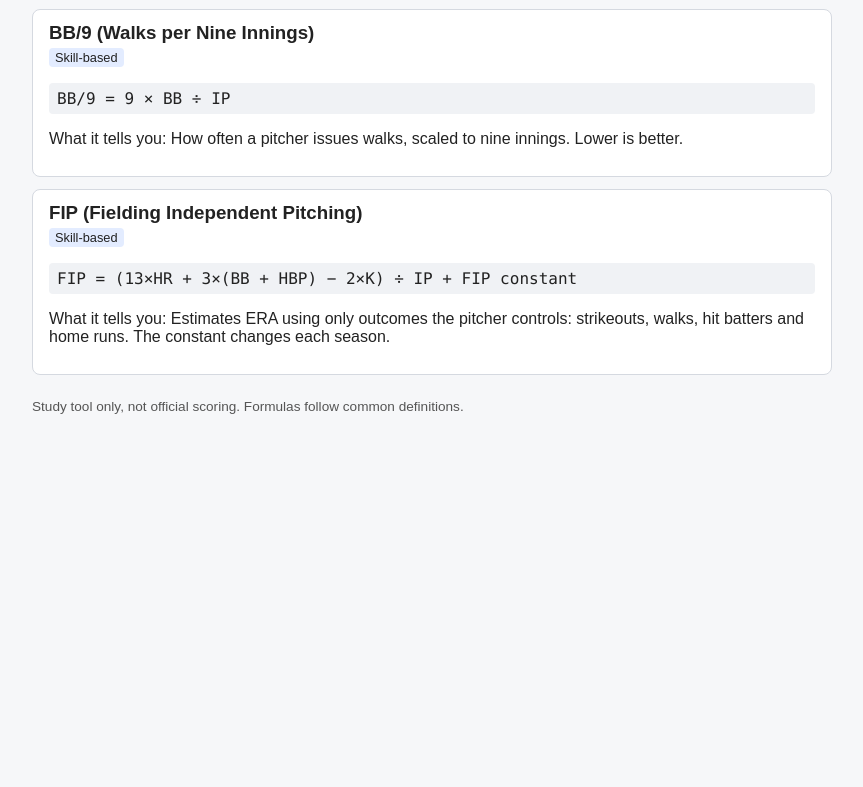
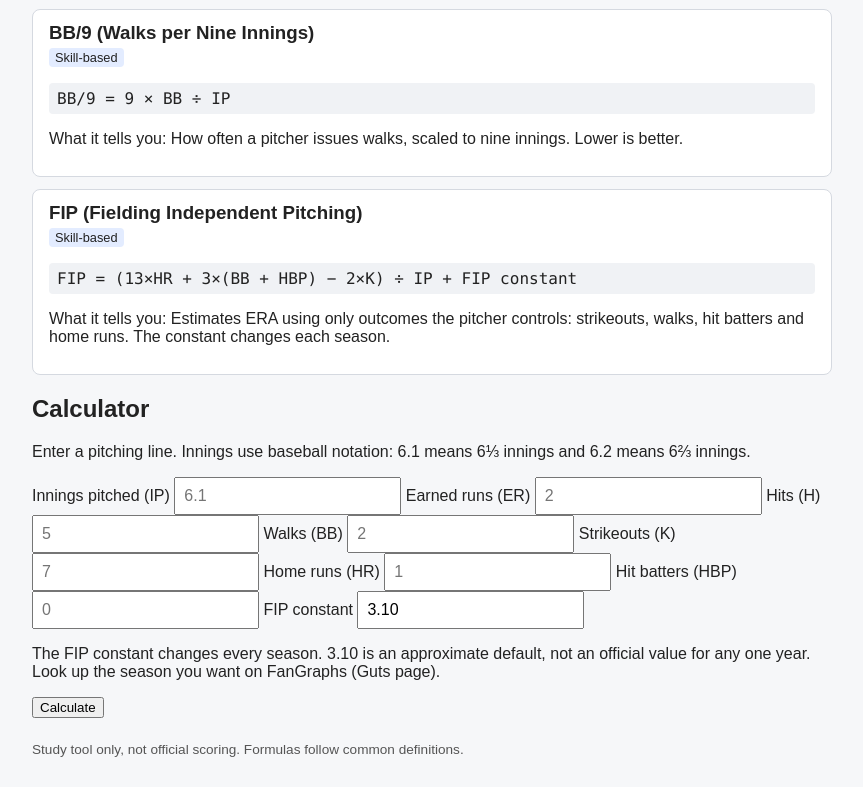
Before and after one commit to donovanhughes10/pitching-stats-helper, a plain HTML site: page index.html in a window 1280 px wide. Shown: the part 795-1582 px from the top of the page, without its empty margins (208-1071 px from the left). Before the commit the page ends 1239 px from the top, so only its background shows below. Drawn offline with Linux system fonts and the light colour scheme.

Commit message:
Add calculator section with input fields

```diff
--- a/index.html
+++ b/index.html
@@ -29,6 +29,43 @@
       <p id="count" aria-live="polite"></p>
       <div id="stat-list"></div>
     </section>
+
+    <section id="calculator">
+      <h2>Calculator</h2>
+      <p class="hint">Enter a pitching line. Innings use baseball notation: 6.1 means 6⅓ innings and 6.2 means 6⅔ innings.</p>
+      <form id="calc-form" novalidate>
+        <div class="calc-grid">
+          <label>Innings pitched (IP)
+            <input id="ip" type="text" inputmode="decimal" placeholder="6.1">
+          </label>
+          <label>Earned runs (ER)
+            <input id="er" type="text" inputmode="numeric" placeholder="2">
+          </label>
+          <label>Hits (H)
+            <input id="h" type="text" inputmode="numeric" placeholder="5">
+          </label>
+          <label>Walks (BB)
+            <input id="bb" type="text" inputmode="numeric" placeholder="2">
+          </label>
+          <label>Strikeouts (K)
+            <input id="k" type="text" inputmode="numeric" placeholder="7">
+          </label>
+          <label>Home runs (HR)
+            <input id="hr" type="text" inputmode="numeric" placeholder="1">
+          </label>
+          <label>Hit batters (HBP)
+            <input id="hbp" type="text" inputmode="numeric" placeholder="0">
+          </label>
+          <label>FIP constant
+            <input id="fip-constant" type="text" inputmode="decimal" value="3.10">
+          </label>
+        </div>
+        <p class="hint">The FIP constant changes every season. 3.10 is an approximate default, not an official value for any one year. Look up the season you want on FanGraphs (Guts page).</p>
+        <button type="submit">Calculate</button>
+      </form>
+      <p id="calc-error" class="error" role="alert"></p>
+      <div id="calc-results"></div>
+    </section>
   </main>
 
   <footer>
```
